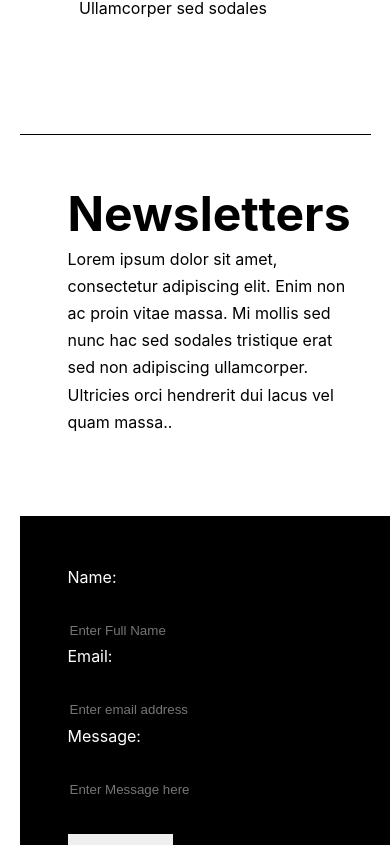
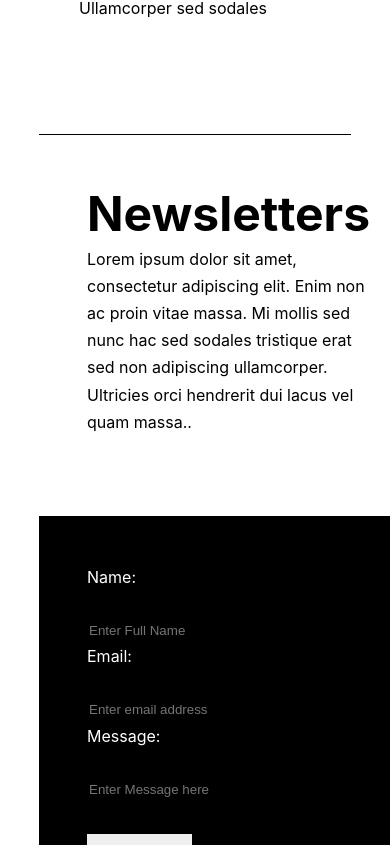
Before and after one commit to olaniyan-spec/construction, a React (Create React App) app: page / in a window 390 px wide. Shown: the part 5659-6504 px from the top of the page. Built offline with nearby package versions, Linux system fonts and the light colour scheme.

Commit message:
adjusted width

```diff
--- a/src/Pages/Home.css
+++ b/src/Pages/Home.css
@@ -150,7 +150,6 @@ border-width: 1px 0px;
 border-style: solid;
 border-color: #000000;
 display: grid;
-width: 100%;
 grid-template-columns:1fr 1fr ;
 gap: 3rem;
 }
@@ -370,7 +369,7 @@ background: #ffffff;
   }
   .newsletter-container{
     grid-template-columns: 1fr;
-    width: 90%;
+
 
   gap: 2rem;
   }
```
